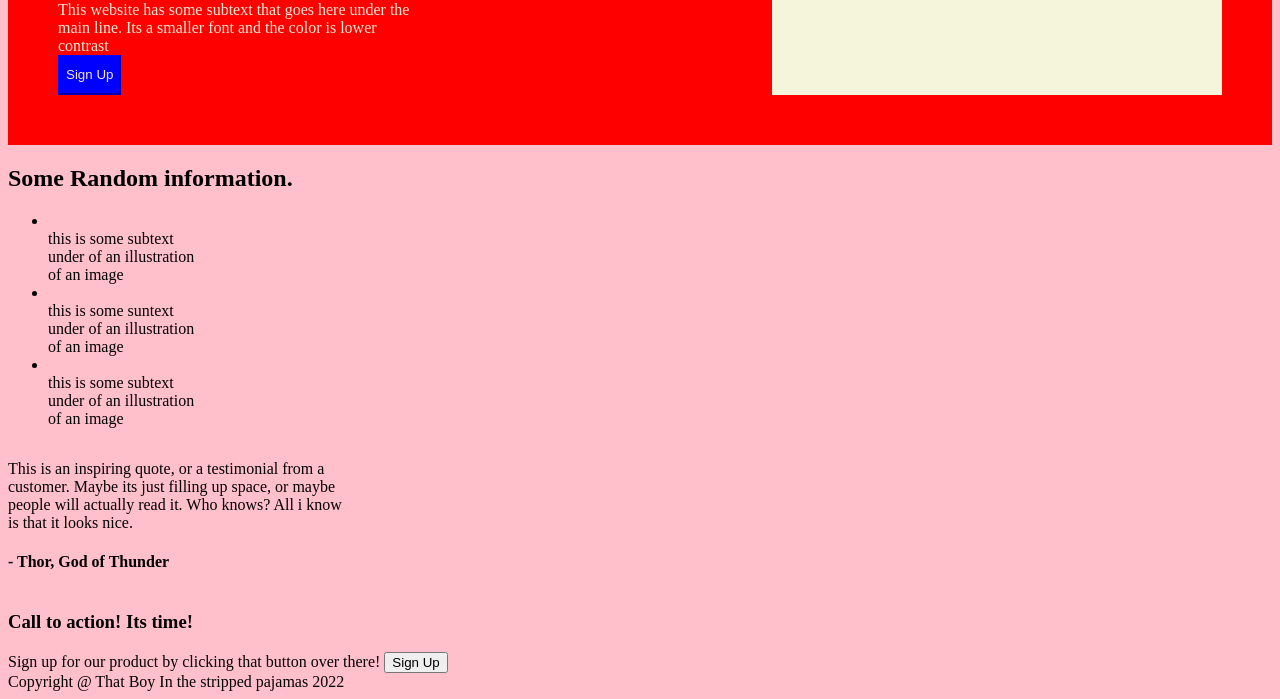
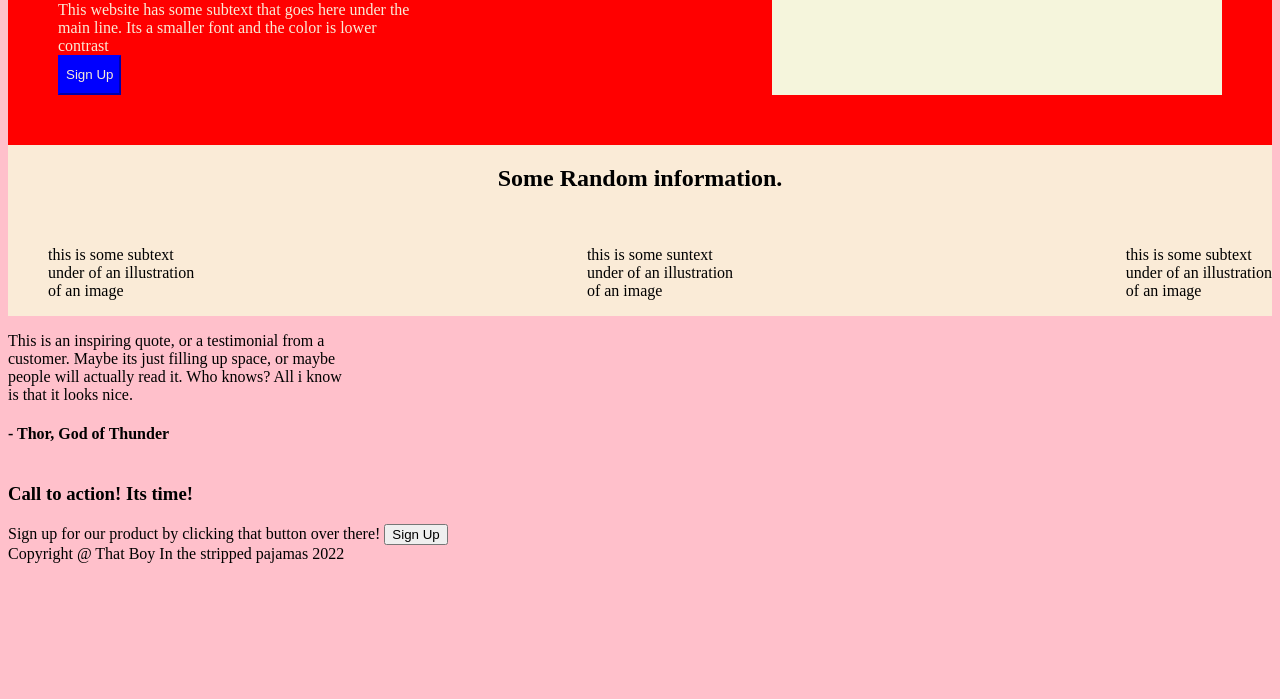
Before and after one commit to Lowkeyoj/Landing-Page-project, a plain HTML site: page index.html in a window 1280 px wide. Shown: the part 274-973 px from the top of the page. After the commit the page ends 845 px from the top, so only its background shows below. Drawn offline with Linux system fonts and the light colour scheme.

Commit message:
container 2 layed out

```diff
--- a/index.html
+++ b/index.html
@@ -32,9 +32,9 @@
    </div>
  </div>
  <div class="container-2">
-  <h2> Some Random information.</h2>
+  <h2 class="h-class2"> Some Random information.</h2>
   <div class="bubble-container">
-    <ul>
+    <ul class="bubble">
      <li><img src=""><br>this is some subtext <br> under of an illustration <br> of an image</li>
      <li><img src=""><br>this is some suntext <br> under of an illustration <br> of an image</li>
      <li><img src=""><br>this is some subtext <br> under of an illustration <br> of an image </li>
--- a/style.css
+++ b/style.css
@@ -18,6 +18,7 @@
 .list {
     display: flex;
     gap: 20px;
+    list-style: none;
 }
 
 
@@ -54,3 +55,26 @@
     justify-content: center;
     background-color: beige;
 }
+
+.container-2 {
+    display: flex;
+    flex-direction: column;
+    background-color: antiquewhite;
+}
+
+.h-class2 {
+    display: flex;
+    justify-content: center;
+    color: black;
+
+}
+
+.bubble-container {
+
+}
+
+.bubble {
+    display: flex;
+    justify-content: space-between;
+    list-style: none;
+}
```
